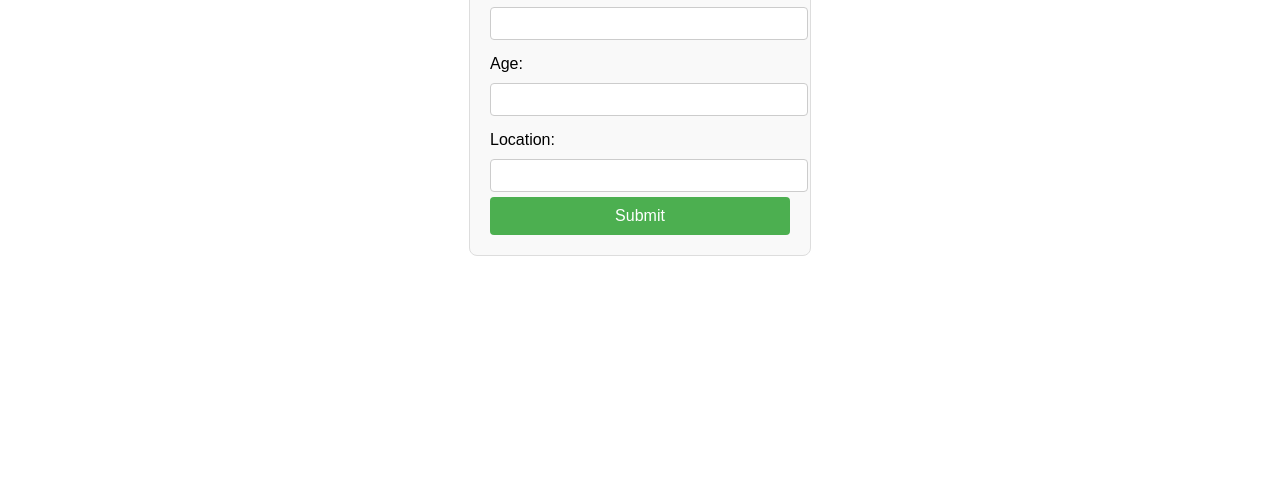
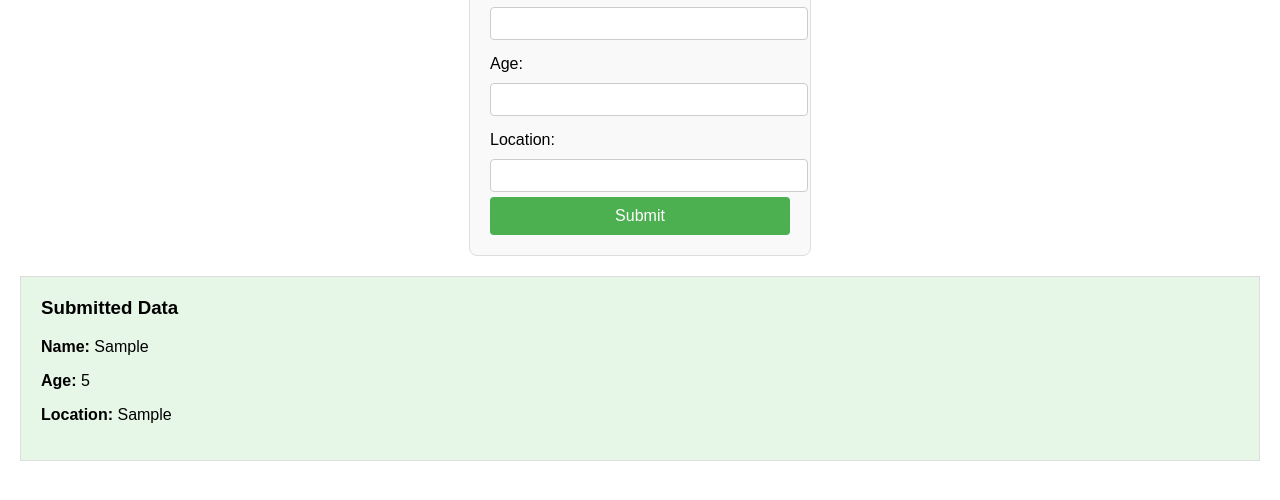
Before and after one commit to hari-kris-ind/user-form, a plain HTML site: page index.html in a window 1280 px wide. Both pictures are taken after typing "Sample", "5", "Sample" into the empty fields and a click on the button "Submit". Shown: the part 130-630 px from the top of the page. Drawn offline with Linux system fonts and the light colour scheme.

Commit message:
Update index.html

```diff
--- a/index.html
+++ b/index.html
@@ -40,6 +40,16 @@
         button:hover {
             background-color: #45a049;
         }
+        .output-container {
+            margin-top: 20px;
+            padding: 20px;
+            border: 1px solid #ddd;
+            background-color: #e7f7e7;
+            display: none; /* Hide the output initially */
+        }
+        .output-container h3 {
+            margin-top: 0;
+        }
     </style>
 </head>
 <body>
@@ -60,8 +70,16 @@
         </form>
     </div>
 
+    <!-- Output container where the user data will be displayed -->
+    <div class="output-container" id="outputContainer">
+        <h3>Submitted Data</h3>
+        <p><strong>Name:</strong> <span id="outputName"></span></p>
+        <p><strong>Age:</strong> <span id="outputAge"></span></p>
+        <p><strong>Location:</strong> <span id="outputLocation"></span></p>
+    </div>
+
     <script>
-        // JavaScript to handle form submission and collect input
+        // JavaScript to handle form submission and display the data on the webpage
         document.getElementById('userForm').addEventListener('submit', function(event) {
             event.preventDefault(); // Prevent form from actually submitting and reloading the page
 
@@ -70,10 +88,13 @@
             const age = document.getElementById('age').value;
             const location = document.getElementById('location').value;
 
-            // Log the values to the console (you can also do other things like sending the data to a server)
-            console.log("Name: " + name);
-            console.log("Age: " + age);
-            console.log("Location: " + location);
+            // Display the values back to the user
+            document.getElementById('outputName').textContent = name;
+            document.getElementById('outputAge').textContent = age;
+            document.getElementById('outputLocation').textContent = location;
+
+            // Show the output container
+            document.getElementById('outputContainer').style.display = 'block';
 
             // Optionally, display a message to the user
             alert('Thank you for submitting the form!');
```
